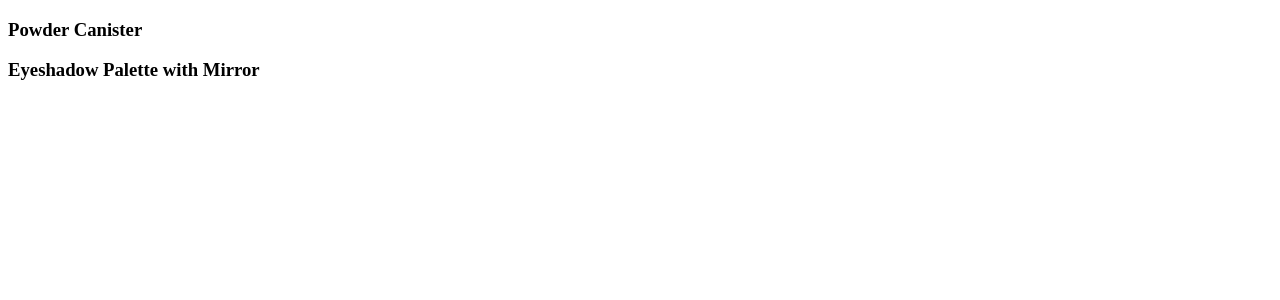
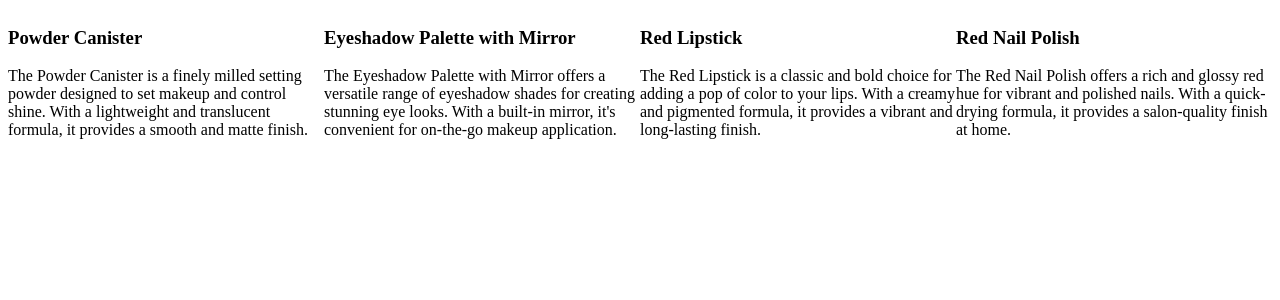
Before and after one commit to faima-ahmed/redux-toolkit-eccomerce-asyncthunk, a React (Vite) app: page / in a window 1280 px wide. Shown: the top 300 px of the page. Built offline with nearby package versions, Linux system fonts and the light colour scheme; data requests are answered from the project's data file.

Commit message:
Commit 1

```diff
--- a/database/db.json
+++ b/database/db.json
@@ -11,6 +11,18 @@
       "title": "Eyeshadow Palette with Mirror",
       "description": "The Eyeshadow Palette with Mirror offers a versatile range of eyeshadow shades for creating stunning eye looks. With a built-in mirror, it's convenient for on-the-go makeup application.",
       "price": 19.99
+      },
+      {
+        "id": 4,
+        "title": "Red Lipstick",
+        "description": "The Red Lipstick is a classic and bold choice for adding a pop of color to your lips. With a creamy and pigmented formula, it provides a vibrant and long-lasting finish.",
+        "price": 12.99
+      },
+      {
+        "id": 5,
+      "title": "Red Nail Polish",
+      "description": "The Red Nail Polish offers a rich and glossy red hue for vibrant and polished nails. With a quick-drying formula, it provides a salon-quality finish at home.",
+      "price": 8.99
       }
     ]
 }
--- a/src/features/products/ProductListView.jsx
+++ b/src/features/products/ProductListView.jsx
@@ -3,8 +3,8 @@ import { useDispatch, useSelector } from "react-redux";
 import { fetchProducts } from "./productSlice";
 
 const ProductListView = () => {
-  const {products, isLoading, error}= useSelector((state)=>
-    state.productsR
+  const { products, isLoading, error } = useSelector(
+    (state) => state.productsR
   );
   const dispatch = useDispatch();
 
@@ -16,12 +16,18 @@ const ProductListView = () => {
     <div>
       {isLoading && <p>Loading...</p>}
       {error && <p>{error}</p>}
-      {!isLoading && !error && products && products.length>0 &&
-      products.map((product)=>{
-        return <article key={product.id}>
-          <h3>{product.title}</h3>
-        </article>
-      })}
+      {!isLoading && !error && products && products.length > 0 && (
+        <section className="products">
+          {products.map((product) => {
+            return (
+              <article key={product.id} className="product">
+                <h3>{product.title}</h3>
+                <p>{product.description}</p>
+              </article>
+            );
+          })}
+        </section>
+      )}
     </div>
   );
 };
--- a/src/index.css
+++ b/src/index.css
@@ -0,0 +1,9 @@
+.products {
+    display: grid;
+    grid-template-columns: repeat(auto-fit, minmax(250px, 1fr));
+
+}
+
+.product {
+
+}
```
